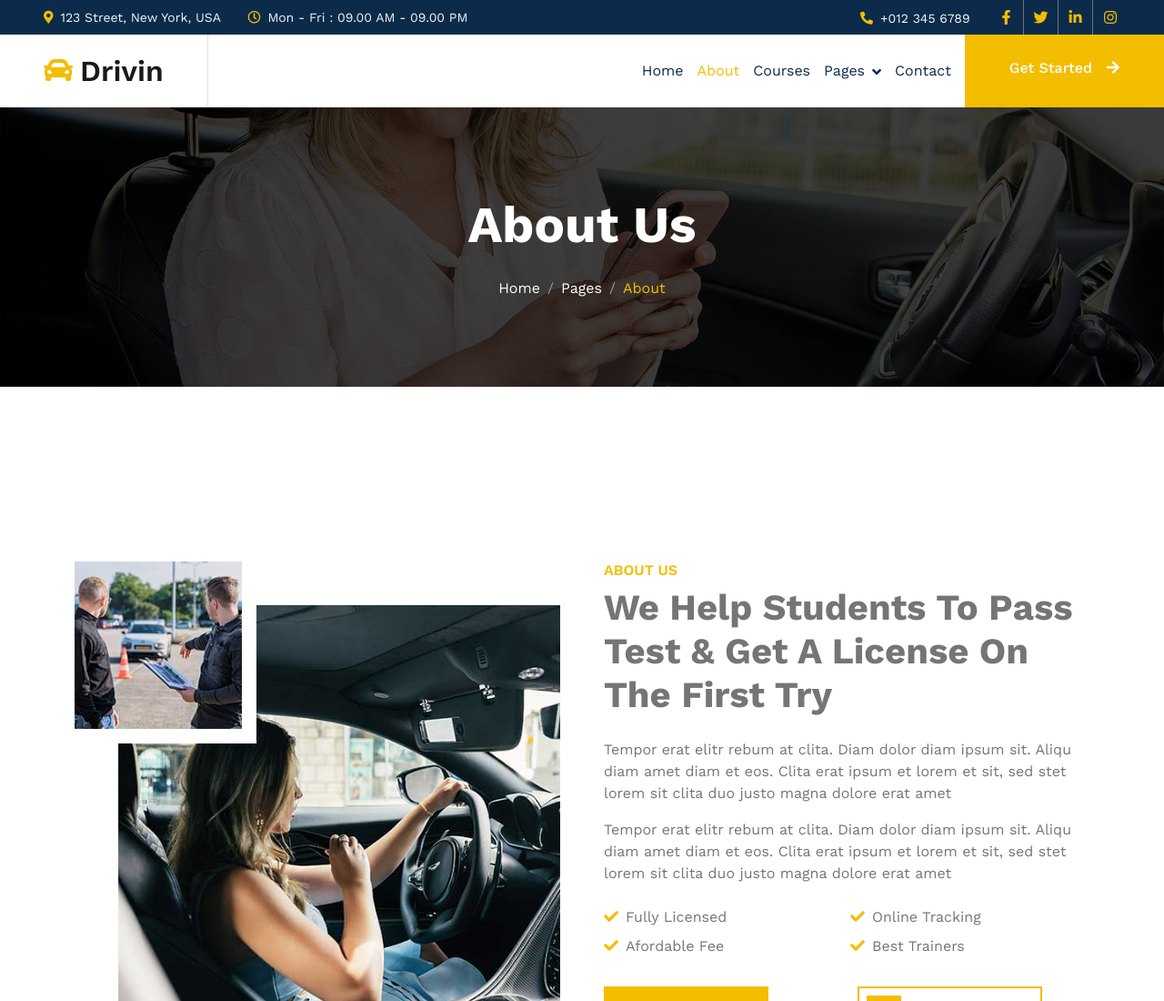
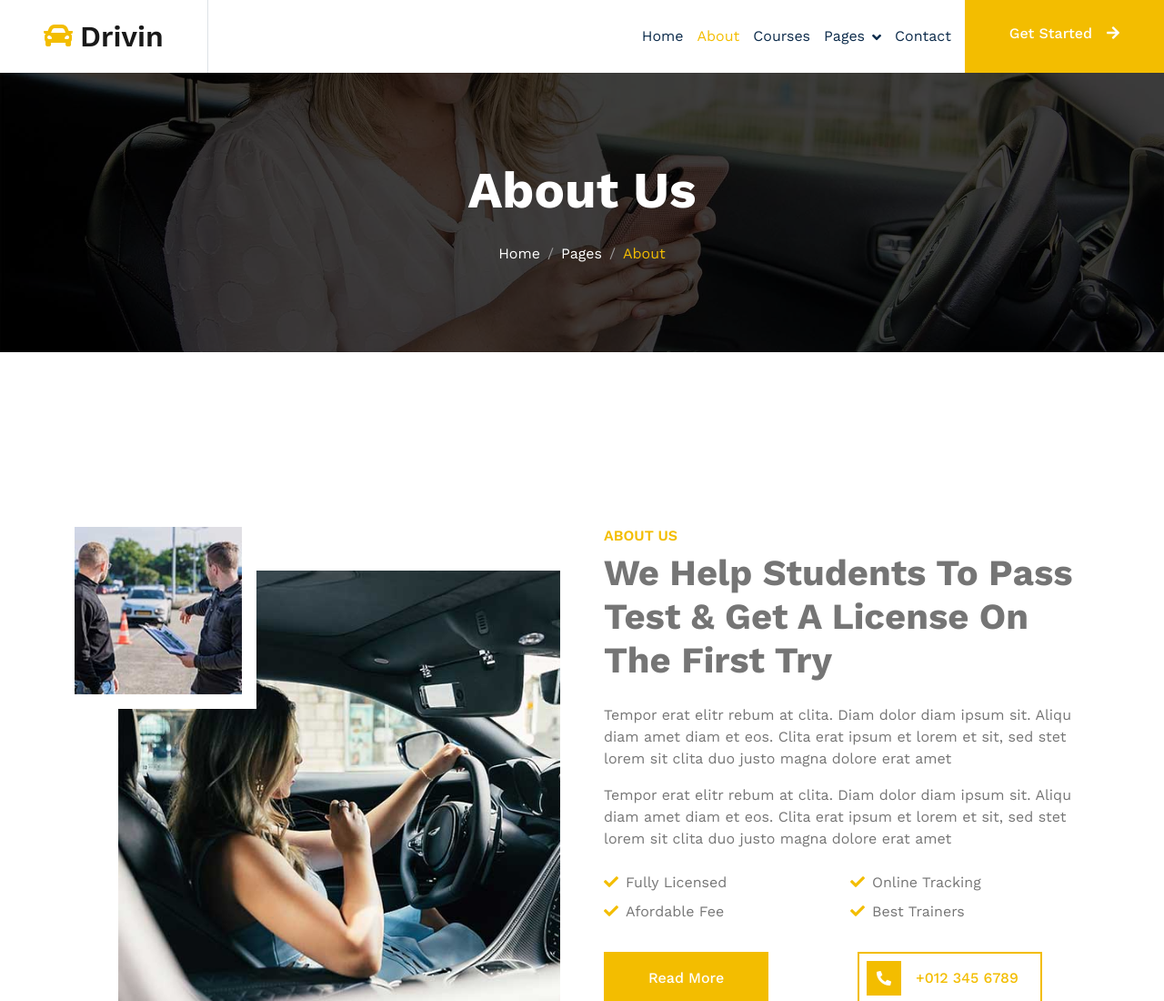
Before and after one commit to OneVega1/driving, a plain HTML site: page driving/about.html in a window 1280 px wide. Shown: the top 1100 px of the page at 91% size. Drawn offline with nearby package versions, Linux system fonts and the light colour scheme.

Commit message:
driving2

```diff
--- a/driving/about.html
+++ b/driving/about.html
@@ -40,7 +40,7 @@
 
 
     <!-- Topbar Start -->
-    <div class="container-fluid bg-dark text-light p-0">
+    <!-- <div class="container-fluid bg-dark text-light p-0">
         <div class="row gx-0 d-none d-lg-flex">
             <div class="col-lg-7 px-5 text-start">
                 <div class="h-100 d-inline-flex align-items-center me-4">
@@ -65,7 +65,7 @@
                 </div>
             </div>
         </div>
-    </div>
+    </div> -->
     <!-- Topbar End -->
 
 
```
